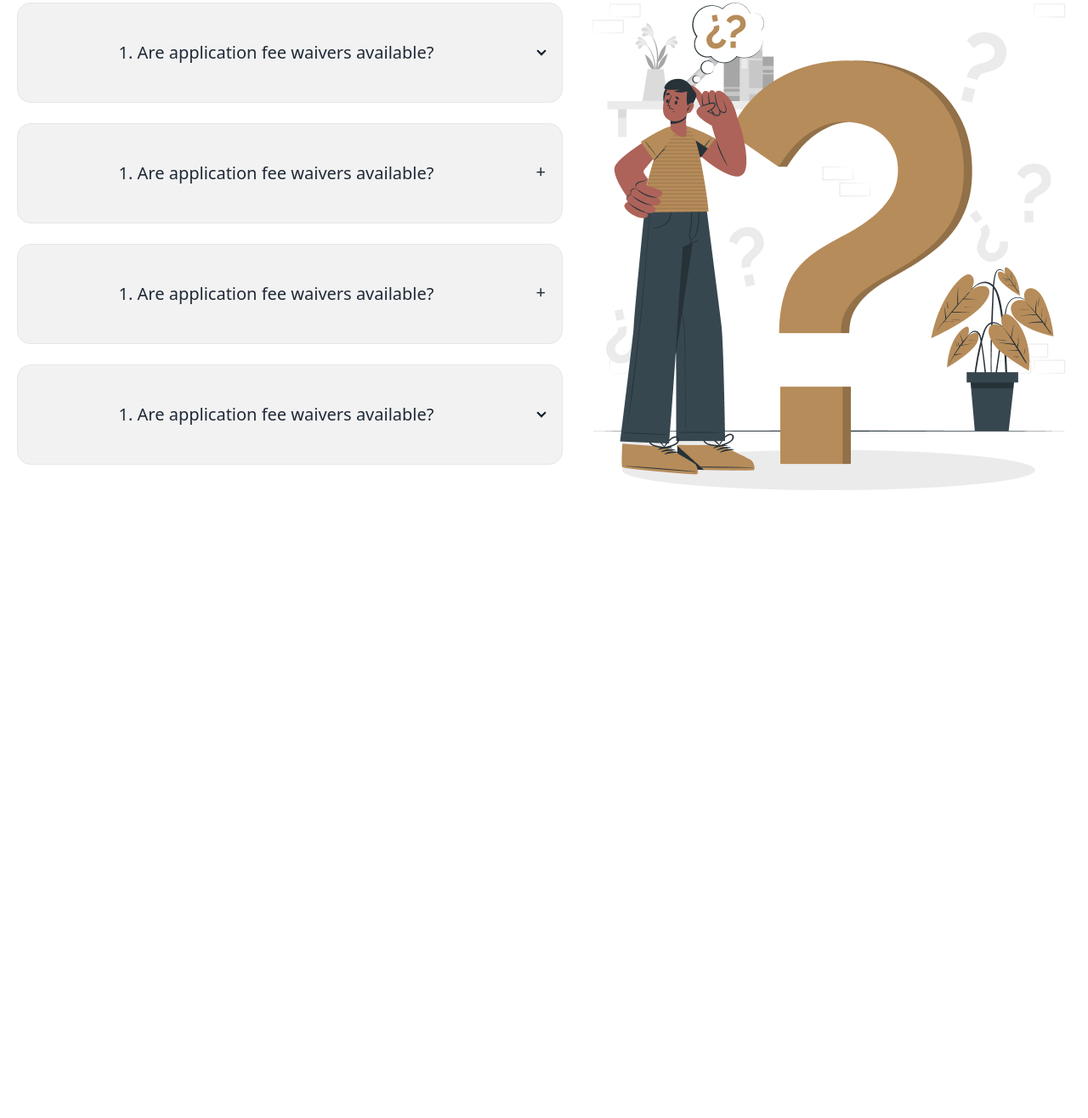
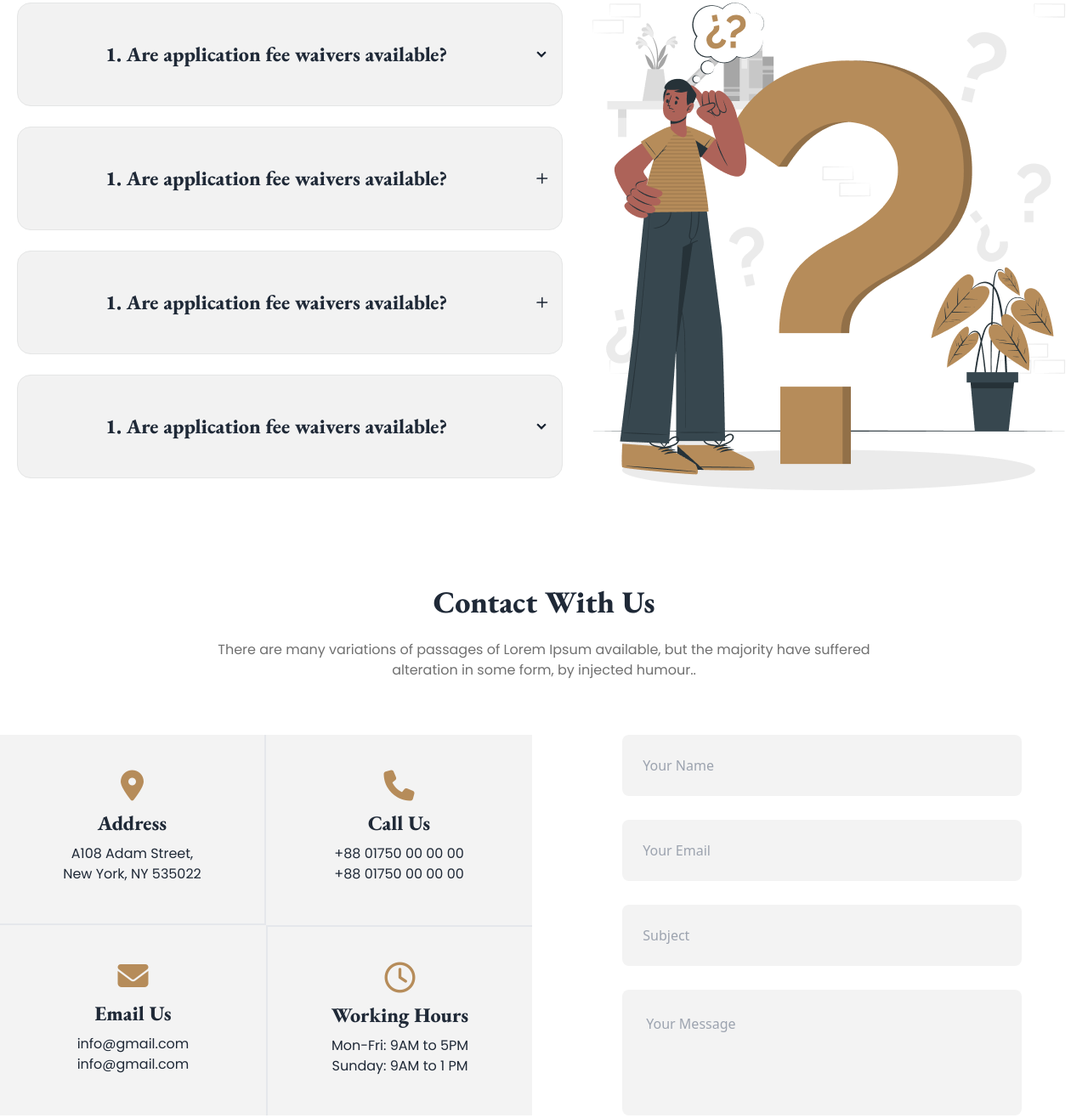
Before and after one commit to tanjilahamed99/legal-solution, a plain HTML site: page index.html in a window 1280 px wide. Shown: the part 3059-4375 px from the top of the page at 85% size. Before the commit the page ends 3636 px from the top, so only its background shows below. Drawn offline with nearby package versions, Linux system fonts and the light colour scheme.

Commit message:
Contact With Us added

```diff
--- a/index.html
+++ b/index.html
@@ -281,7 +281,8 @@
         <!-- Frequently Asked Any Questions -->
         <section class="text-center">
             <h2 class="text-4xl font-extrabold font-EB-Garamond mb-6">Frequently Asked Any Questions</h2>
-            <p class="text-desc font-normal lg:px-56 px-5">There are many variations of passages of Lorem Ipsum
+            <p class="text-desc font-poppins font-normal lg:px-56 px-5">There are many variations of passages of Lorem
+                Ipsum
                 available,
                 but the majority have suffered alteration in some form, by injected humour..</p>
             <!-- content -->
@@ -289,40 +290,40 @@
                 <div class="space-y-6">
                     <!-- collapse-1 -->
                     <div tabindex="0" class="collapse collapse-arrow border border-base-300 bg-base-200">
-                        <div class="collapse-title text-xl font-medium my-7">
+                        <div class="collapse-title text-2xl  font-extrabold font-EB-Garamond my-7">
                             1. Are application fee waivers available?
                         </div>
-                        <div class="collapse-content">
+                        <div class="collapse-content font-poppins font-normal">
                             <p>There are many variations of passages of Lorem Ipsum available, but the majority have
                                 suffered alteration in some form, by injected humour, . </p>
                         </div>
                     </div>
                     <!-- collapse-2 -->
                     <div tabindex="0" class="collapse collapse-plus border border-base-300 bg-base-200">
-                        <div class="collapse-title text-xl font-medium my-7">
+                        <div class="collapse-title text-2xl font-extrabold font-EB-Garamond  my-7">
                             1. Are application fee waivers available?
                         </div>
-                        <div class="collapse-content">
+                        <div class="collapse-content font-poppins font-normal">
                             <p>There are many variations of passages of Lorem Ipsum available, but the majority have
                                 suffered alteration in some form, by injected humour, . </p>
                         </div>
                     </div>
                     <!-- collapse-3 -->
                     <div tabindex="0" class="collapse collapse-plus border border-base-300 bg-base-200">
-                        <div class="collapse-title text-xl font-medium my-7">
+                        <div class="collapse-title text-2xl font-extrabold font-EB-Garamond my-7">
                             1. Are application fee waivers available?
                         </div>
-                        <div class="collapse-content">
+                        <div class="collapse-content font-poppins font-normal">
                             <p>There are many variations of passages of Lorem Ipsum available, but the majority have
                                 suffered alteration in some form, by injected humour, . </p>
                         </div>
                     </div>
                     <!-- collapse-4 -->
                     <div tabindex="0" class="collapse collapse-arrow border border-base-300 bg-base-200">
-                        <div class="collapse-title text-xl font-medium my-7">
+                        <div class="collapse-title text-2xl font-extrabold font-EB-Garamond my-7">
                             1. Are application fee waivers available?
                         </div>
-                        <div class="collapse-content">
+                        <div class="collapse-content font-poppins font-normal">
                             <p>There are many variations of passages of Lorem Ipsum available, but the majority have
                                 suffered alteration in some form, by injected humour, . </p>
                         </div>
@@ -331,6 +332,60 @@
                 <img src="images/faq.png" alt="">
             </div>
         </section>
+        <!-- Contact With Us -->
+        <section class="text-center my-28">
+            <h2 class="text-4xl font-extrabold font-EB-Garamond mb-6">Contact With Us</h2>
+            <p class="text-desc font-poppins font-normal lg:px-56 px-5">There are many variations of passages of Lorem
+                Ipsum
+                available,
+                but the majority have suffered alteration in some form, by injected humour..</p>
+            <div class="flex mt-16 gap-7 lg:flex-row flex-col">
+                <div class="grid grid-cols-1 lg:grid-cols-2 flex-1">
+                    <!-- card-1 -->
+                    <div class="card  bg-[#F3F3F3] flex text-center p-2   space-y-5 rounded-none border-r-2 border-b-2">
+                        <div class="card-body">
+                            <i class="fa-solid fa-location-dot text-4xl text-[#B68C5A]"></i>
+                            <h2 class="text-2xl font-extrabold font-EB-Garamond">Address</h2>
+                            <p class="font-poppins font-normal">A108 Adam Street,<br>
+                                New York, NY 535022</p>
+                        </div>
+                    </div>
+                    <!-- card-2 -->
+                    <div class="card bg-[#F3F3F3] flex text-center p-2  space-y-5 rounded-none">
+                        <div class="card-body">
+                            <i class="fa-solid fa-phone text-4xl text-[#B68C5A]"></i>
+                            <h2 class="text-2xl font-extrabold font-EB-Garamond">Call Us</h2>
+                            <p class="font-poppins font-normal">+88 01750 00 00 00 <br>
+                                +88 01750 00 00 00</p>
+                        </div>
+                    </div>
+                    <!-- card-3 -->
+                    <div class="card  bg-[#F3F3F3] flex text-center p-2  space-y-5 rounded-none">
+                        <div class="card-body">
+                            <i class="fa-solid fa-envelope text-4xl text-[#B68C5A]"></i>
+                            <h2 class="text-2xl font-extrabold font-EB-Garamond">Email Us</h2>
+                            <p class="font-poppins font-normal">info@gmail.com <br>
+                                info@gmail.com</p>
+                        </div>
+                    </div>
+                    <!-- card-4 -->
+                    <div class="card  bg-[#F3F3F3] flex text-center p-2  space-y-5 rounded-none border-t-2 border-l-2">
+                        <div class="card-body">
+                            <i class="fa-regular fa-clock text-4xl text-[#B68C5A]"></i>
+                            <h2 class="text-2xl font-extrabold font-EB-Garamond">Working Hours</h2>
+                            <p class="font-poppins font-normal">Mon-Fri: 9AM to 5PM <br>
+                                Sunday: 9AM to 1 PM</p>
+                        </div>
+                    </div>
+                </div>
+                <form class="space-y-7 flex-1" action="">
+                    <input class="w-3/4 rounded-lg border-0 bg-[#F3F3F3] p-6" type="text" placeholder="Your Name">
+                    <input class="w-3/4 rounded-lg border-0 bg-[#F3F3F3] p-6" type="email" placeholder="Your Email">
+                    <input class="w-3/4 rounded-lg border-0 bg-[#F3F3F3] p-6" type="text" placeholder="Subject">
+                    <input class="w-3/4 rounded-lg border-0 bg-[#F3F3F3] px-7 pb-24  pt-7" type="text" placeholder="Your Message">
+                </form>
+            </div>
+        </section>
     </main>
 </body>
 
```
